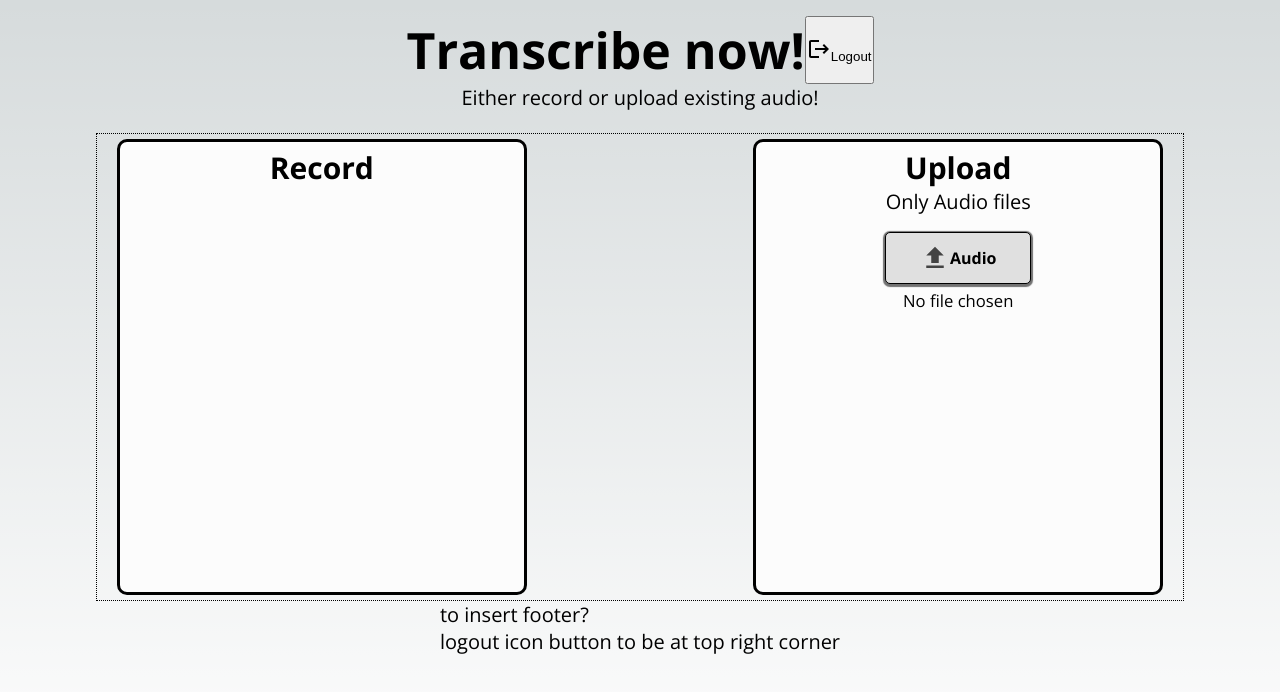
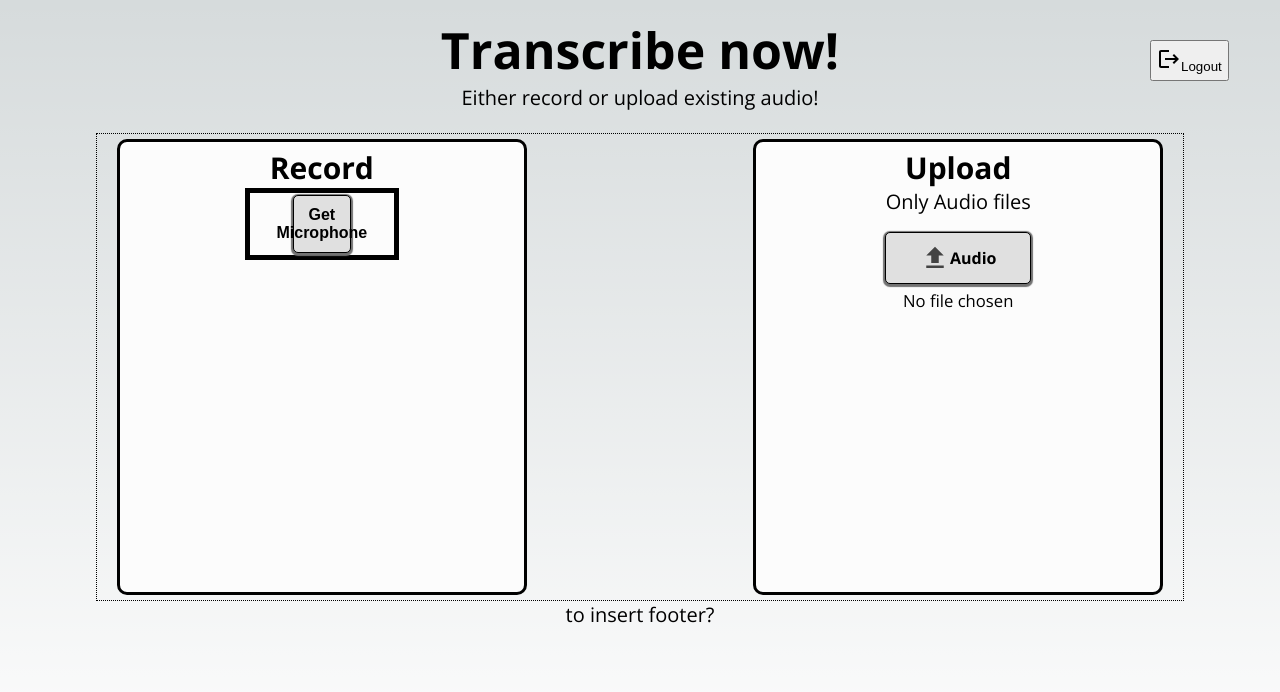
Before and after one commit to cth06-Github/audioService, a Next.js app in the folder frontend/transcript-web/: page /upload in a window 1280 px wide. Shown: the top 692 px of the page. Built offline with nearby package versions, Linux system fonts and the light colour scheme.

Commit message:
audio record func

```diff
--- /dev/null
+++ b/frontend/transcript-web/src/app/components/record.js
@@ -0,0 +1,76 @@
+import "./record.module.css";
+
+import { useEffect } from 'react';
+import useRecorder from './useRecord';
+
+const RecorderApp = () => {
+  const { stateIndex, record, stopRecording, downloadAudio, audioURL } = useRecorder();
+
+  /*
+  useEffect(() => {
+    // Update UI based on stateIndex
+    // You can also handle cases where stateIndex is '', indicating no mediaDevices support
+  }, [stateIndex]);*/
+
+  const renderControls = () => {
+    switch (stateIndex) {
+      case 0: // Initial state
+        return (
+          <>
+            <button onClick={record}>Start Recording</button>
+          </>
+        );
+
+      case 1: // Record state
+        return (
+          <>
+            <p>Recording...</p>
+            <button onClick={stopRecording}>Stop Recording</button>
+          </>
+        );
+
+      case 2: // Download state
+        return (
+          <>
+            <audio controls src={audioURL}></audio>
+            <button onClick={record}>Record Again</button>
+            <button onClick={downloadAudio}>Download Audio</button>
+          </>
+        );
+
+      default:
+        return <p>Your browser does not support mediaDevices</p>;
+    }
+  };
+
+  return (
+    <div>
+      <div className="display"></div> {/* Placeholder for display messages */}
+      <div className="controllers">
+        {renderControls()}
+      </div>
+    </div>
+  );
+};
+
+export default RecorderApp;
+
+
+
+
+
+// this will be more necessary if I implement a navigation bar
+
+/*
+import "./header.css";
+
+const Header = ({content}) => {
+  return (
+    <header className="header">
+      {content}
+    </header>
+  );
+};
+
+export default Header;
+*/
--- /dev/null
+++ b/frontend/transcript-web/src/app/components/record.module.css
@@ -0,0 +1,26 @@
+.serviceRecord { /*potential repeat from serviceFiles .label*/
+    display: flex; /*flex: essential? for justify-content to work*/
+    align-items: center; /*align in y-direction*/
+    justify-content: center; /*align in x-direction*/
+    border: 5px solid;
+  }
+
+.serviceRecord button { /*potential repeat from serviceFiles .label*/
+    display: flex;
+    flex-direction : row;
+    align-items: center; /*align in y-direction*/
+    justify-content: center; /*align in x-direction*/
+    padding: 10px;
+    border-radius: 5px;
+    margin-top: 2px;
+    margin-bottom: 2px;
+    border: 1px solid;
+    color: rgb(0, 0, 0);
+    cursor: pointer; /*from cursor arrow to cursor finger*/
+    background-color: #e0e0e0;
+    width: 40%; /*100%; <-- hmm why does it not stretch anymore?*/
+    font-size: 16px;
+    text-align: center;
+    font-weight: bold;
+    box-shadow: 0px 1px 1px 2px rgb(114, 114, 114);
+  }
--- /dev/null
+++ b/frontend/transcript-web/src/app/components/recordaudio.js
@@ -0,0 +1,116 @@
+import { useState, useRef } from "react";
+import styles from "./record.module.css";
+
+const AudioRecorder = () => {
+    const mimeType = "audio/webm";
+
+	const [permission, setPermission] = useState(false);
+
+	const mediaRecorder = useRef(null); // THIS ONE
+
+	const [recordingStatus, setRecordingStatus] = useState("inactive");
+
+	const [stream, setStream] = useState(null);
+
+	const [audio, setAudio] = useState(null);
+
+	const [audioChunks, setAudioChunks] = useState([]); // an array to store parts of the generated recording
+
+	const getMicrophonePermission = async () => {
+		if ("MediaRecorder" in window) { // window object. Check if browser supports MediaRecorder. If yes, we access this MediaRecorder API (to eventually access microphone)
+			try {
+				const mediaStream = await navigator.mediaDevices.getUserMedia({
+					audio: true,
+					video: false,
+				}); // returns a promise that resolves successfully if the user permits access to the media.
+				setPermission(true);
+				setStream(mediaStream); // stream state variable = microphone obtained?
+			} catch (err) { // executed if user block the microphone
+				alert(err.message); // display text in a dialog box that pops up on the screen
+			}
+		} else {
+			alert("The MediaRecorder API is not supported in your browser.");
+		}
+	};
+
+	const startRecording = async () => {
+		setRecordingStatus("recording");
+		const media = new MediaRecorder(stream, { type: mimeType }); //creates a new MediaRecorder object that will record a specified MediaStream
+
+        console.log("mediaRecorder before media");
+        console.log(mediaRecorder.current);
+
+		mediaRecorder.current = media;
+
+        console.log("mediaRecorder after media");
+        console.log(mediaRecorder.current);
+
+		mediaRecorder.current.start();
+
+		let localAudioChunks = [];
+
+		mediaRecorder.current.ondataavailable = (event) => {
+			if (typeof event.data === "undefined") return;
+			if (event.data.size === 0) return;
+			localAudioChunks.push(event.data);
+		};
+
+		setAudioChunks(localAudioChunks);
+
+        console.log("audioChunks in Start");
+        console.log(audioChunks);
+	};
+
+	const stopRecording = () => {
+		setRecordingStatus("inactive");
+		mediaRecorder.current.stop();
+
+        console.log("audioChunks in Stop");
+        console.log(audioChunks);
+		mediaRecorder.current.onstop = () => {
+            console.log("still can")
+			const audioBlob = new Blob(audioChunks, { type: mimeType });
+			console.log("still can2")
+            const audioUrl = URL.createObjectURL(audioBlob);
+            console.log("still can3")
+
+			setAudio(audioUrl);
+            console.log("still can4")
+
+			setAudioChunks([]);
+            console.log("still can5")
+		};
+	};
+
+	return (
+		<div>
+				<div className={styles.serviceRecord}>
+					{!permission ? (
+						<button onClick={getMicrophonePermission} type="button">
+							Get Microphone
+						</button>
+					) : null}
+					{permission && recordingStatus === "inactive" ? (
+						<button onClick={startRecording} type="button">
+							Start Recording
+						</button>
+					) : null}
+					{recordingStatus === "recording" ? (
+						<button onClick={stopRecording} type="button">
+							Stop Recording
+						</button>
+					) : null}
+				</div>
+				{audio ? (
+					<div className="audio-player">
+						<audio src={audio} controls></audio>
+						<a download href={audio}>
+							Download Recording
+						</a>
+					</div>
+				) : null}
+		</div>
+	);
+};
+
+export default AudioRecorder;
--- a/frontend/transcript-web/src/app/login/page.js
+++ b/frontend/transcript-web/src/app/login/page.js
@@ -13,7 +13,7 @@ export default function Login() {
   const INCORRECT = 0; // wrong username or password filled in
   const CORRECT = 1; // correct details
 
-  const router = useRouter()
+  const router = useRouter();
   const [username, setUsername] = useState('');
   const [password, setPassword] = useState('');
   const [loginStatus, updateLoginStatus] = useState(null); // is it a good idea to use null?
--- a/frontend/transcript-web/src/app/upload/page.js
+++ b/frontend/transcript-web/src/app/upload/page.js
@@ -4,10 +4,15 @@
 //import Link from 'next/link';
 import styles from "./upload.module.css";
 import { useState } from 'react';
+import { useRouter } from 'next/navigation';
+//import RecorderApp from '../components/record.js';
+import AudioRecorder from '../components/recordaudio.js'
 import FileUploadIcon from '@mui/icons-material/FileUpload';
 import LogoutIcon from '@mui/icons-material/Logout';
+import CheckCircleOutlineIcon from '@mui/icons-material/CheckCircleOutline';
 
 export default function Upload() {
+  const router = useRouter();
   const [theFile, chooseFile] = useState(null); // good to use null?
   const [isFileUploaded, updateUploadStatus] = useState(false);
 
@@ -59,27 +64,30 @@ export default function Upload() {
   // to check what are the possible audio files extension
   return ( // don't want main.....styles.main or styles.description
     <div className={styles.main}>
-        <header style ={{display:"flex", flexDirection:"row", justifyContent: "space-between"}}>
+        <header className={styles.header}>
           <h1>Transcribe now!</h1>
-          <button><LogoutIcon/>Logout</button>
+          <button onClick={() => router.push('/login')}><LogoutIcon/>Logout</button>
         </header>
         <p>Either record or upload existing audio!</p>
+
+
         <div className={styles.serviceBox}>
             <div className={styles.serviceStream}>
                 <h2>Record</h2>
+                <AudioRecorder></AudioRecorder>
             </div>
+
             <div className={styles.serviceFiles}>
                 <h2>Upload</h2>
                 <p>Only Audio files</p>
-
-                <label for="getAudio">
+                <label htmlFor="getAudio">
                     <FileUploadIcon style = {{fontSize:30, color: "#434343"}}/>
                     Audio
                 </label>
                 <input
                   id = "getAudio"
                   type ="file"
-                  accept = ".mp3, .wav, .mid"
+                  accept = ".mp3, .wav, .mid, .ogg"
                   onChange={handleFileChange}
                   style= {{display:"none"}}
                 />
@@ -89,14 +97,14 @@ export default function Upload() {
                   Confirm
                 </button>}
 
-                {isFileUploaded && <p><small>File Sent!</small></p>}
+                {isFileUploaded && <p style = {{alignItems: "center"}}><small><CheckCircleOutlineIcon style = {{alignItems: "center", color: "#00F01C"}}/> File Sent!</small></p>}
 
             </div>
 
         </div>
 
         <footer>
-            <p>to insert footer? <br></br>logout icon button to be at top right corner</p>
+            <p>to insert footer?</p>
         </footer>
     </div>
   );
--- a/frontend/transcript-web/src/app/upload/upload.module.css
+++ b/frontend/transcript-web/src/app/upload/upload.module.css
@@ -15,6 +15,16 @@
 
 .main p {
   margin-bottom: 2px;
+}
+
+.header button {
+  position: absolute;
+  right: 4vw;
+  top: 40px;
+  padding: 5px;
+  /*
+  border-radius: 5%;
+  border: 1px solid;*/ /*removing this otherwise need to configure :active CSS*/
 }
 
 .serviceBox {
@@ -61,18 +71,6 @@
   box-shadow: 0px 1px 1px 2px rgb(114, 114, 114);
 }
 
-.serviceFiles label:hover {
-  margin-top: 16.5px; /*consider using var. +1.5px*/
-  margin-bottom: 0.5px; /*consider using var. -1.5px*/
-  box-shadow: 0px 0px 0px 0px rgb(255, 255, 255);
-}
-
-.serviceFiles button:hover { /*to see if can combine the above*/
-  margin-top: 10.5px; /*consider using var. +1.5px*/
-  margin-bottom: 0.5px; /*consider using var. -1.5px*/
-  box-shadow: 0px 0px 0px 0px rgb(255, 255, 255);
-}
-
 .serviceFiles button {
   padding: 10px;
   border-radius: 10px;
@@ -86,8 +84,27 @@
   font-size: 16px;
   text-align: center;
   font-weight: bold;
-  box-shadow: 0px 1px 1px 2px rgb(114, 114, 114);
 }
+
+.serviceFiles label:hover {
+  transform: translateY(1.5px);
+  box-shadow: 0px 0px 0px 0px rgb(255, 255, 255);
+}
+
+.serviceFiles button:hover {
+  background-color: #9fdef1;
+}
+
+.serviceFiles label:active, .serviceFiles button:active {
+  opacity: 0.5; /*a cheat way instead of using background-color. Otherwise need to separate*/
+}
+
+/*
+.serviceFiles button:hover {
+  margin-top: 10.5px;
+  margin-bottom: 0.5px;
+  box-shadow: 0px 0px 0px 0px rgb(255, 255, 255);
+}*/
 
 .serviceFiles small {
   margin-top: 3px;
```
Also changed, not shown: frontend/transcript-web/src/app/components/header.js (deleted, +0 -15 lines), frontend/transcript-web/src/app/components/useRecord.js (added, +80 -0 lines), frontend/transcript-web/src/app/components/header.css (deleted).
